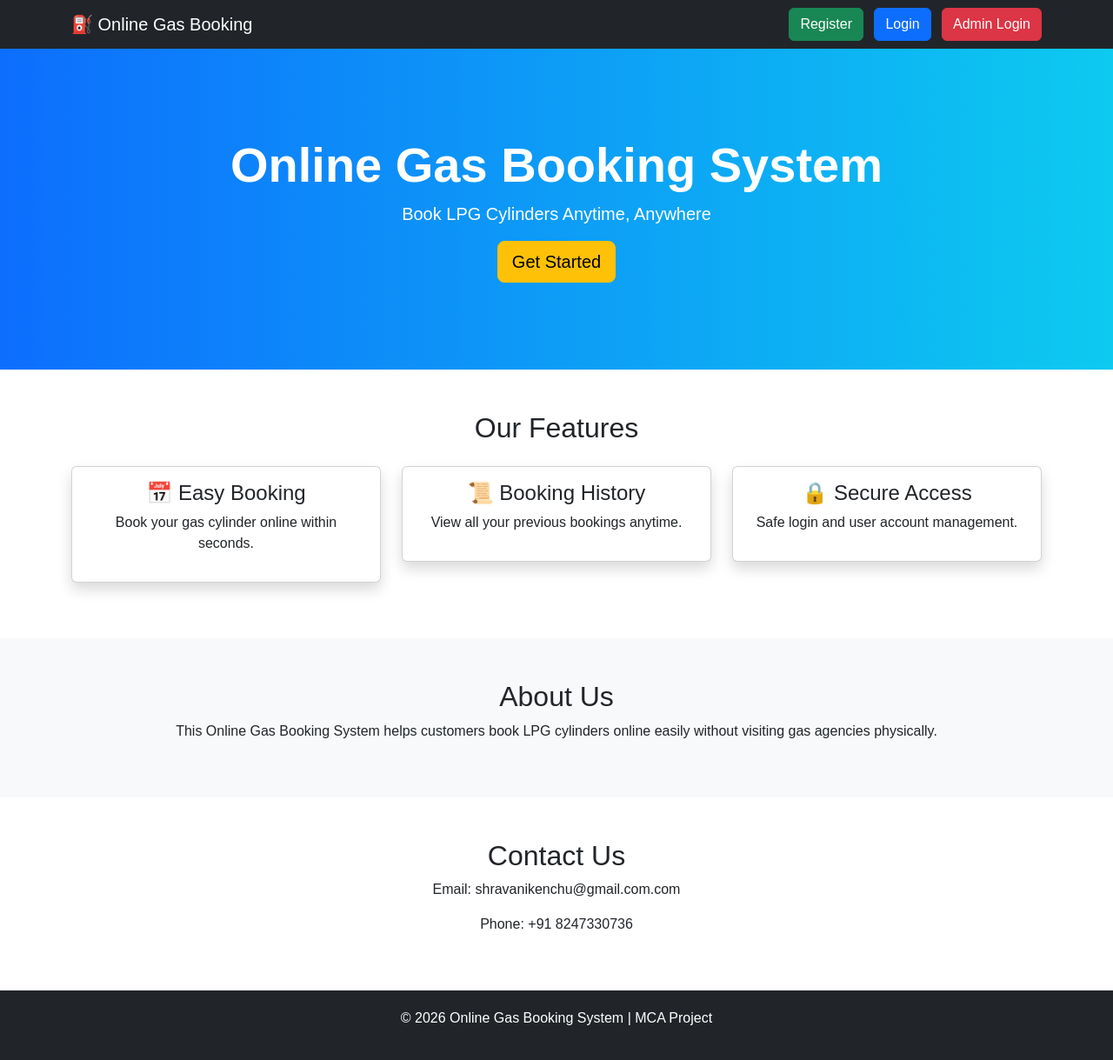
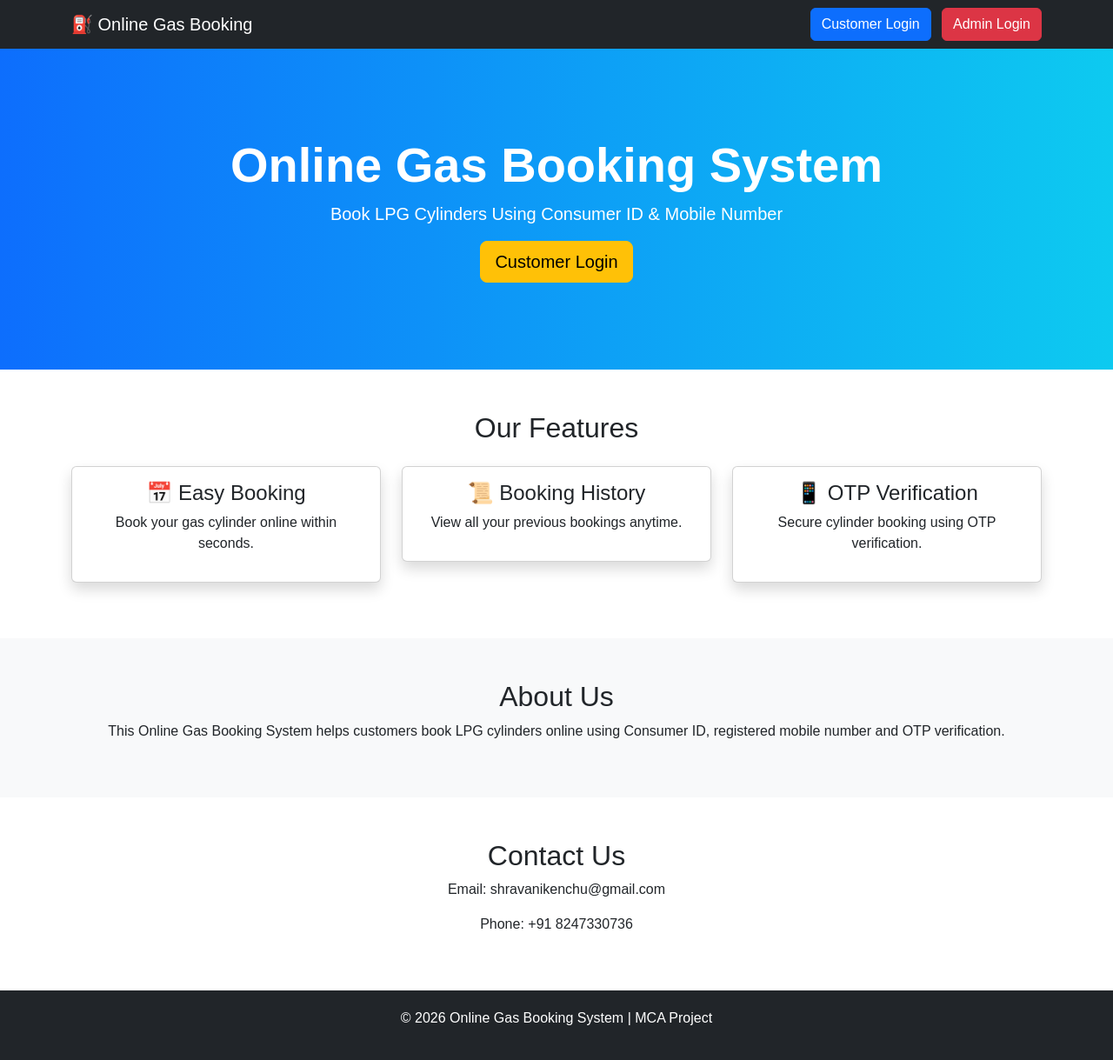
Before and after one commit to shravanikenchu-web/Online-Gas-Booking-System, a Flask app: page / in a window 1280 px wide. Shown: the whole page at 87% size. Run offline with Flask 3, Linux system fonts and the light colour scheme.

Commit message:
Update 01_index.html

```diff
--- a/templates/01_index.html
+++ b/templates/01_index.html
@@ -40,38 +40,49 @@
 
 <nav class="navbar navbar-expand-lg navbar-dark bg-dark">
     <div class="container">
+
         <a class="navbar-brand" href="#">
             ⛽ Online Gas Booking
         </a>
 
         <div>
-            <a href="/register" class="btn btn-success me-2">Register</a>
-<a href="/login" class="btn btn-primary me-2">Login</a>
-<a href="/admin" class="btn btn-danger">Admin Login</a>
+            <a href="/login" class="btn btn-primary me-2">
+                Customer Login
+            </a>
 
+            <a href="/admin" class="btn btn-danger">
+                Admin Login
+            </a>
         </div>
+
     </div>
 </nav>
 
 <section class="hero">
+
     <div class="container">
+
         <h1 class="display-4 fw-bold">
             Online Gas Booking System
         </h1>
 
         <p class="lead">
-            Book LPG Cylinders Anytime, Anywhere
+            Book LPG Cylinders Using Consumer ID & Mobile Number
         </p>
 
-        <a href="/register" class="btn btn-warning btn-lg">
-            Get Started
+        <a href="/login" class="btn btn-warning btn-lg">
+            Customer Login
         </a>
+
     </div>
+
 </section>
 
 <div class="container my-5">
 
-    <h2 class="text-center mb-4">Our Features</h2>
+    <h2 class="text-center mb-4">
+        Our Features
+    </h2>
 
     <div class="row">
 
@@ -96,8 +107,8 @@
         <div class="col-md-4 mb-3">
             <div class="card shadow feature-card">
                 <div class="card-body text-center">
-                    <h4>🔒 Secure Access</h4>
-                    <p>Safe login and user account management.</p>
+                    <h4>📱 OTP Verification</h4>
+                    <p>Secure cylinder booking using OTP verification.</p>
                 </div>
             </div>
         </div>
@@ -107,21 +118,28 @@
 </div>
 
 <section class="bg-light py-5">
+
     <div class="container text-center">
+
         <h2>About Us</h2>
+
         <p>
             This Online Gas Booking System helps customers
-            book LPG cylinders online easily without visiting
-            gas agencies physically.
+            book LPG cylinders online using Consumer ID,
+            registered mobile number and OTP verification.
         </p>
+
     </div>
+
 </section>
 
 <section class="container py-5 text-center">
+
     <h2>Contact Us</h2>
 
-    <p>Email: shravanikenchu@gmail.com.com</p>
+    <p>Email: shravanikenchu@gmail.com</p>
     <p>Phone: +91 8247330736</p>
+
 </section>
 
 <footer>
```
